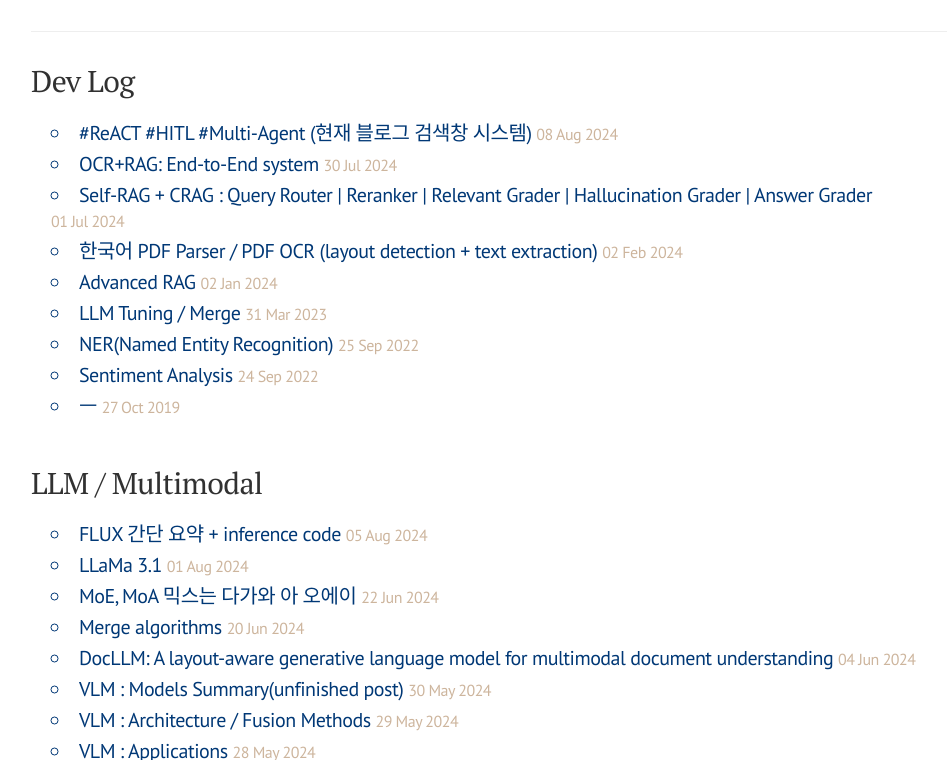
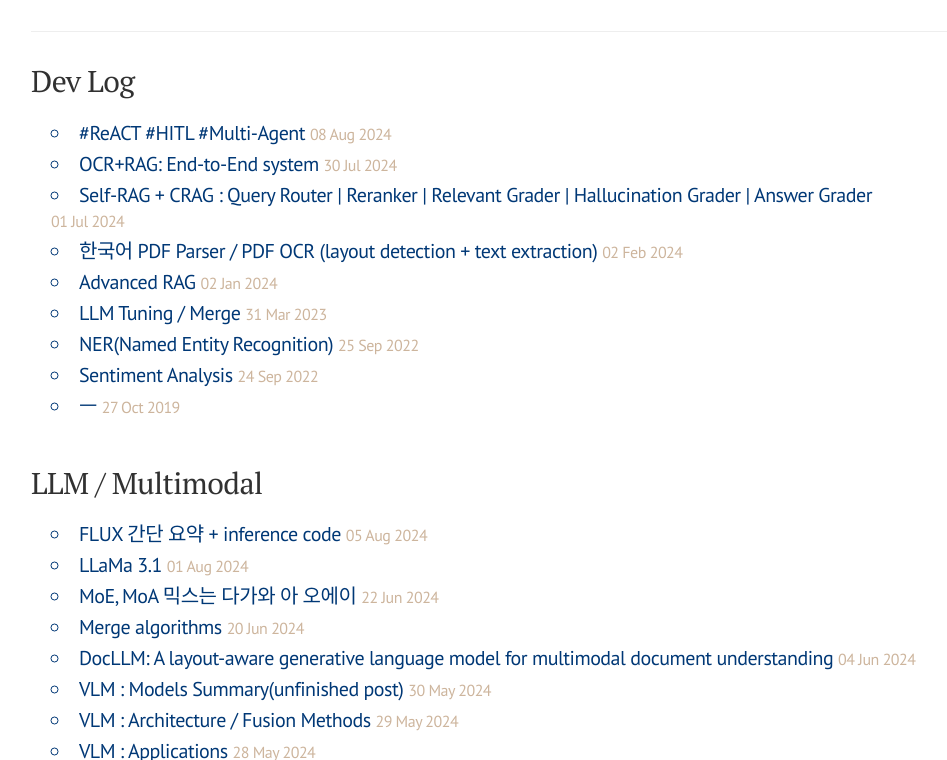
Before and after one commit to finddme/finddme.github.io, a Jekyll site: the page built from index.html, in a window 1280 px wide and 900 px high, scrolled down 329 px, cut to the strip 140-900 px from the top of the window. Shown: the whole strip, without its empty margins (149-1096 px from the left). Built offline with Jekyll 4.4.1, drawn with Linux system fonts in a browser that asks for light colours; nearby versions of some CDN libraries; comment, search, counter and statistics services are not loaded.

Commit message:
Update 2024-08-08-react_agent .md

```diff
--- a/_posts/2024-08-08-react_agent .md
+++ b/_posts/2024-08-08-react_agent .md
@@ -1,5 +1,5 @@
 ---
-title: "#ReACT #HITL #Multi-Agent (현재 블로그 검색창 시스템)"
+title: "#ReACT #HITL #Multi-Agent"
 category: Dev Log
 tag: Development
 ---
```
